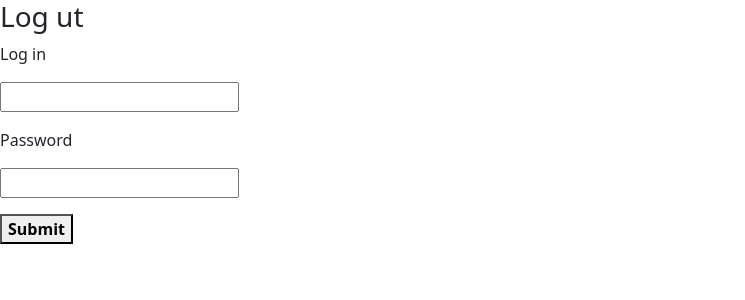
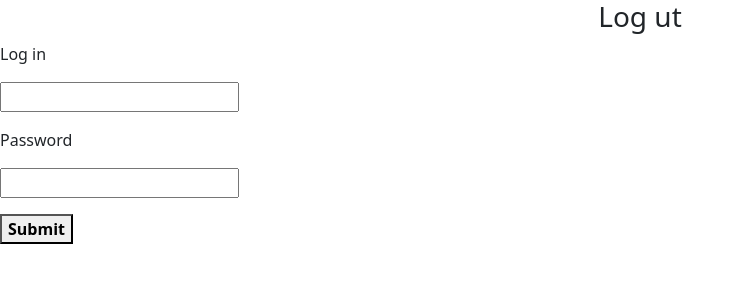
Before and after one commit to danilkberlin/Swift-Game-db, a PHP site: page /account/register in a window 1280 px wide. Shown: the top 300 px of the page, without its empty margins (0-745 px from the left). Run offline with PHP 8.4, Linux system fonts and the light colour scheme.

Commit message:
update default HTML

```diff
--- a/app/controller/AccountController.php
+++ b/app/controller/AccountController.php
@@ -2,6 +2,7 @@
 
 namespace app\controller;
 use app\core\Controller;
+
 
 class AccountController extends Controller {
     public function loginAction(){
--- a/app/view/account/register.php
+++ b/app/view/account/register.php
@@ -1,4 +1,4 @@
-<h3>Log ut</h3>
+<h3 class='text-center'>Log ut</h3>
 <form >
     <p>Log in</p>
     <p><input type="text"></p>
--- a/app/view/main/index.php
+++ b/app/view/main/index.php
@@ -1 +1 @@
-<p>Home</p>
+<p class='fs-1 text-center'>Home</p>
```
